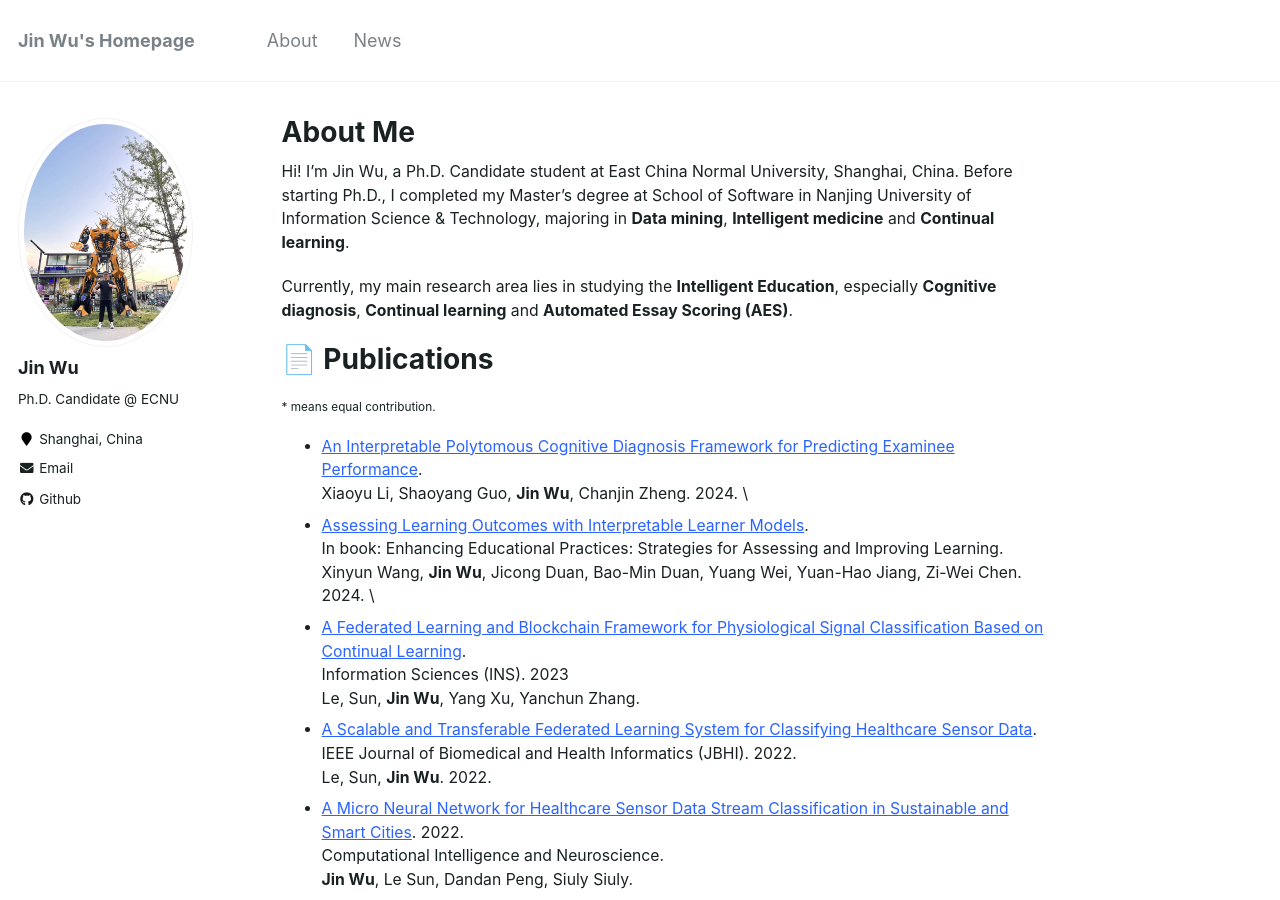
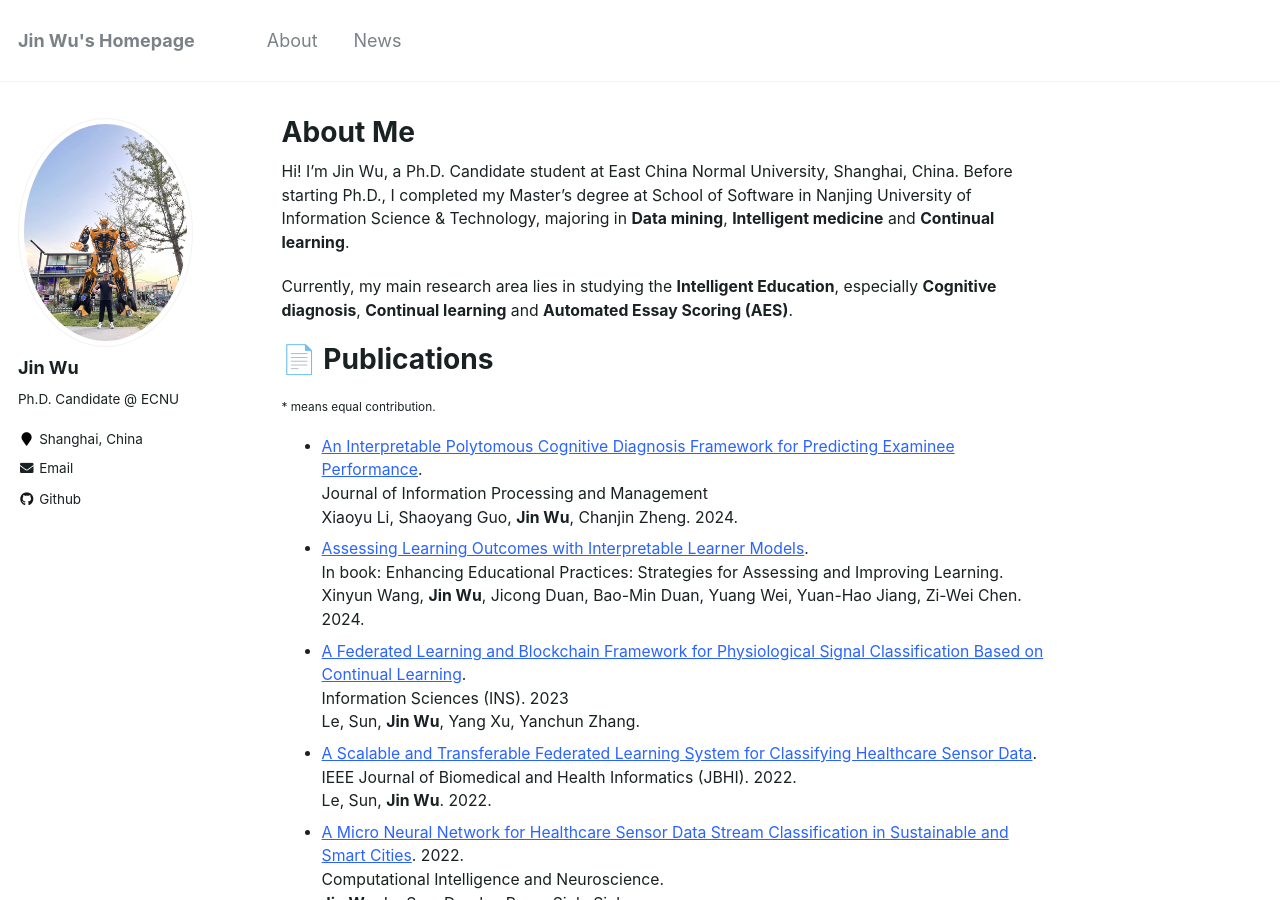
Before and after one commit to WooTzins/WooTzins.github.io, a Jekyll site: the page built from _pages/about.md, in a window 1280 px wide and 900 px high. Built offline with Jekyll 4.4.1, drawn with Linux system fonts in a browser that asks for light colours; comment, search, counter and statistics services are not loaded.

Commit message:
Update about.md

```diff
--- a/_pages/about.md
+++ b/_pages/about.md
@@ -18,19 +18,20 @@ Currently, my main research area lies in studying the **Intelligent Education**,
 <sub>\* means equal contribution. </sub>
 
 * [An Interpretable Polytomous Cognitive Diagnosis Framework for Predicting Examinee Performance](10.1016/j.ipm.2024.103913).\\
-Xiaoyu Li, Shaoyang Guo, **Jin Wu**, Chanjin Zheng. 2024. \\
+  Journal of Information Processing and Management \\
+  Xiaoyu Li, Shaoyang Guo, **Jin Wu**, Chanjin Zheng. 2024.
 * [Assessing Learning Outcomes with Interpretable Learner Models](10.52305/RUIG5131#Chapter6).\\
-In book: Enhancing Educational Practices: Strategies for Assessing and Improving Learning.\\
-Xinyun Wang, **Jin Wu**, Jicong Duan, Bao-Min Duan, Yuang Wei, Yuan-Hao Jiang, Zi-Wei Chen. 2024. \\
+  In book: Enhancing Educational Practices: Strategies for Assessing and Improving Learning.\\
+  Xinyun Wang, **Jin Wu**, Jicong Duan, Bao-Min Duan, Yuang Wei, Yuan-Hao Jiang, Zi-Wei Chen. 2024.
 * [A Federated Learning and Blockchain Framework for Physiological Signal Classification Based on Continual Learning](https://www.sciencedirect.com/science/article/abs/pii/S0020025523001767).\\
   Information Sciences (INS). 2023\\
-Le, Sun, **Jin Wu**, Yang Xu, Yanchun Zhang.
+  Le, Sun, **Jin Wu**, Yang Xu, Yanchun Zhang.
 * [A Scalable and Transferable Federated Learning System for Classifying Healthcare Sensor Data](https://ieeexplore.ieee.org/abstract/document/9765749/).\\
   IEEE Journal of Biomedical and Health Informatics (JBHI). 2022. \\
-Le, Sun, **Jin Wu**. 2022.
+  Le, Sun, **Jin Wu**. 2022.
 * [A Micro Neural Network for Healthcare Sensor Data Stream Classification in Sustainable and Smart Cities](https://onlinelibrary.wiley.com/doi/pdf/10.1155/2022/4270295). 2022.\\
   Computational Intelligence and Neuroscience. \\
-**Jin Wu**, Le Sun, Dandan Peng, Siuly Siuly.
+  **Jin Wu**, Le Sun, Dandan Peng, Siuly Siuly.
 * [基于持续深度学习的ECG数据分类方法](/files/patent_2021103769487.pdf). 发明专利. 已授权. 专利号: CN113171102A. \\
   吴进; 孙乐; 赵琼; 寇振媛.
 
```
